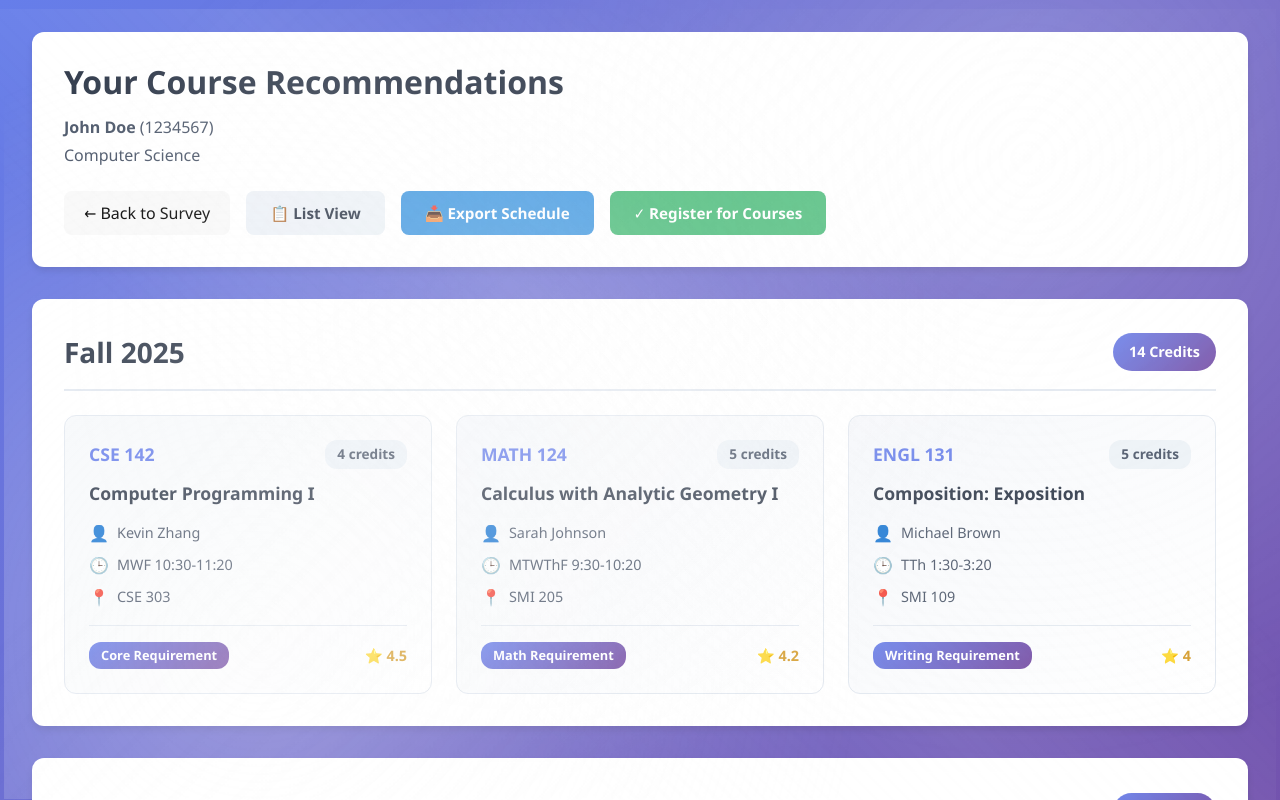
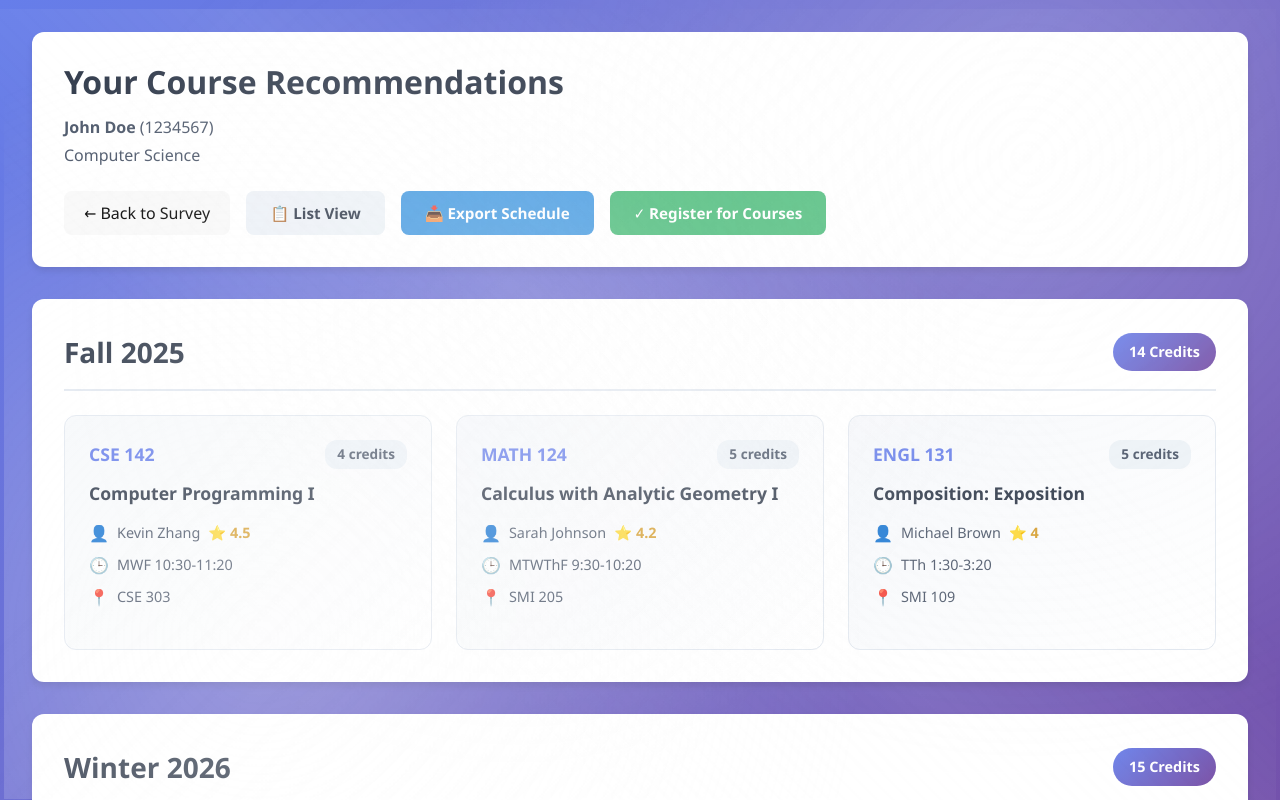
Before and after one commit to hanaliuruihan/dubhacks25, a React (Vite) app: page /courses in a window 1280 px wide. Built offline with nearby package versions, Linux system fonts and the light colour scheme.

Commit message:
Update Courses.jsx
Removed redundant course types, moved star next to prof name

```diff
--- a/src/pages/Courses.jsx
+++ b/src/pages/Courses.jsx
@@ -23,7 +23,6 @@ const Courses = () => {
             professor: 'Kevin Zhang',
             schedule: 'MWF 10:30-11:20',
             location: 'CSE 303',
-            type: 'Core Requirement',
             description: 'Introduction to programming using Java.',
             prerequisites: 'None',
             rating: 4.5
@@ -36,7 +35,6 @@ const Courses = () => {
             professor: 'Sarah Johnson',
             schedule: 'MTWThF 9:30-10:20',
             location: 'SMI 205',
-            type: 'Math Requirement',
             description: 'First quarter in calculus sequence.',
             prerequisites: 'Precalculus or equivalent',
             rating: 4.2
@@ -49,7 +47,6 @@ const Courses = () => {
             professor: 'Michael Brown',
             schedule: 'TTh 1:30-3:20',
             location: 'SMI 109',
-            type: 'Writing Requirement',
             description: 'Academic writing and critical thinking.',
             prerequisites: 'None',
             rating: 4.0
@@ -68,7 +65,6 @@ const Courses = () => {
             professor: 'Adam Blank',
             schedule: 'MWF 12:30-1:20',
             location: 'CSE 303',
-            type: 'Core Requirement',
             description: 'Continuation of CSE 142. Data structures and algorithms.',
             prerequisites: 'CSE 142',
             rating: 4.7
@@ -81,7 +77,6 @@ const Courses = () => {
             professor: 'Emily Chen',
             schedule: 'MTWThF 10:30-11:20',
             location: 'SMI 205',
-            type: 'Math Requirement',
             description: 'Second quarter in calculus sequence.',
             prerequisites: 'MATH 124',
             rating: 4.3
@@ -94,7 +89,6 @@ const Courses = () => {
             professor: 'David Lee',
             schedule: 'TTh 2:30-4:20',
             location: 'PHY 120',
-            type: 'Science Requirement',
             description: 'Introduction to mechanics and wave motion.',
             prerequisites: 'MATH 124',
             rating: 3.9
@@ -187,7 +181,7 @@ const Courses = () => {
                   <div className="course-info">
                     <div className="info-row">
                       <span className="info-label">👤</span>
-                      <span>{course.professor}</span>
+                      <span>{course.professor}</span> <span className="course-rating">⭐ {course.rating}</span>
                     </div>
                     <div className="info-row">
                       <span className="info-label">🕒</span>
@@ -197,10 +191,6 @@ const Courses = () => {
                       <span className="info-label">📍</span>
                       <span>{course.location}</span>
                     </div>
-                  </div>
-                  <div className="course-footer">
-                    <span className="course-type">{course.type}</span>
-                    <span className="course-rating">⭐ {course.rating}</span>
                   </div>
                 </div>
               ))}
```
